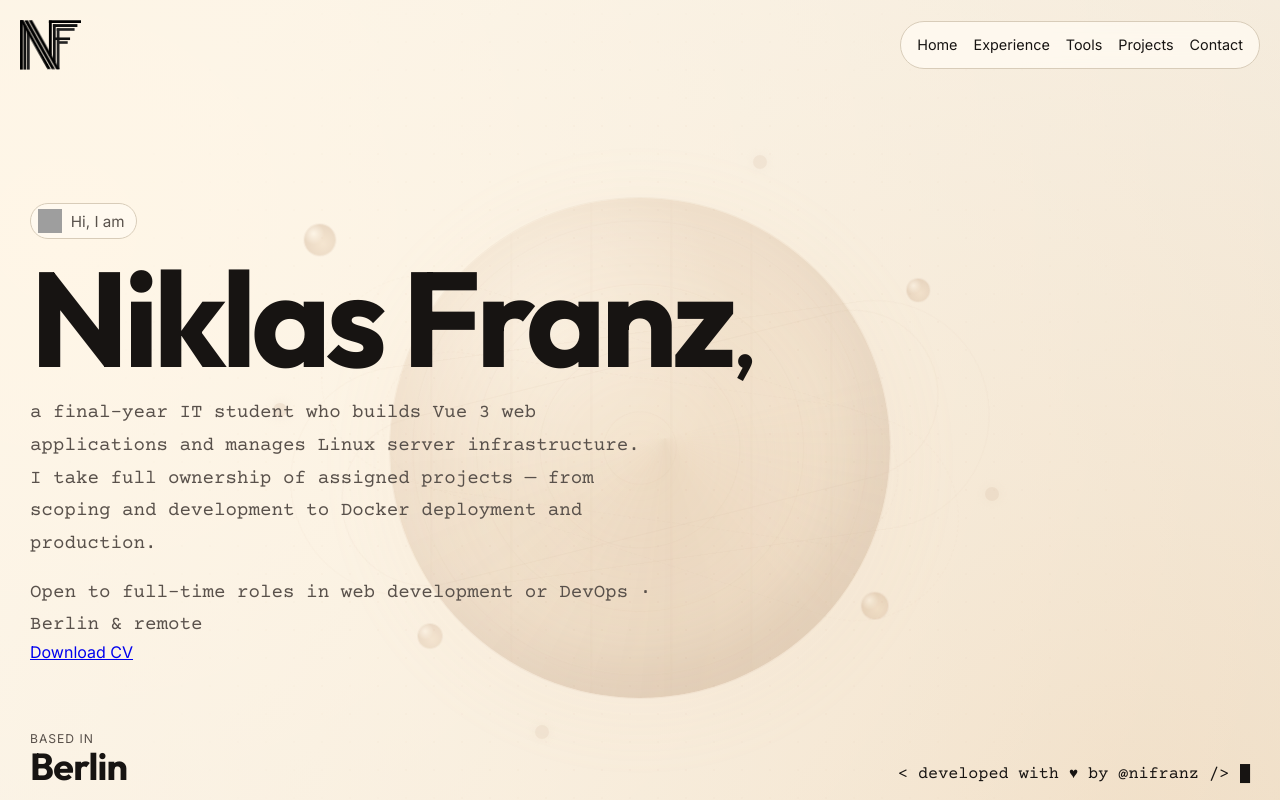
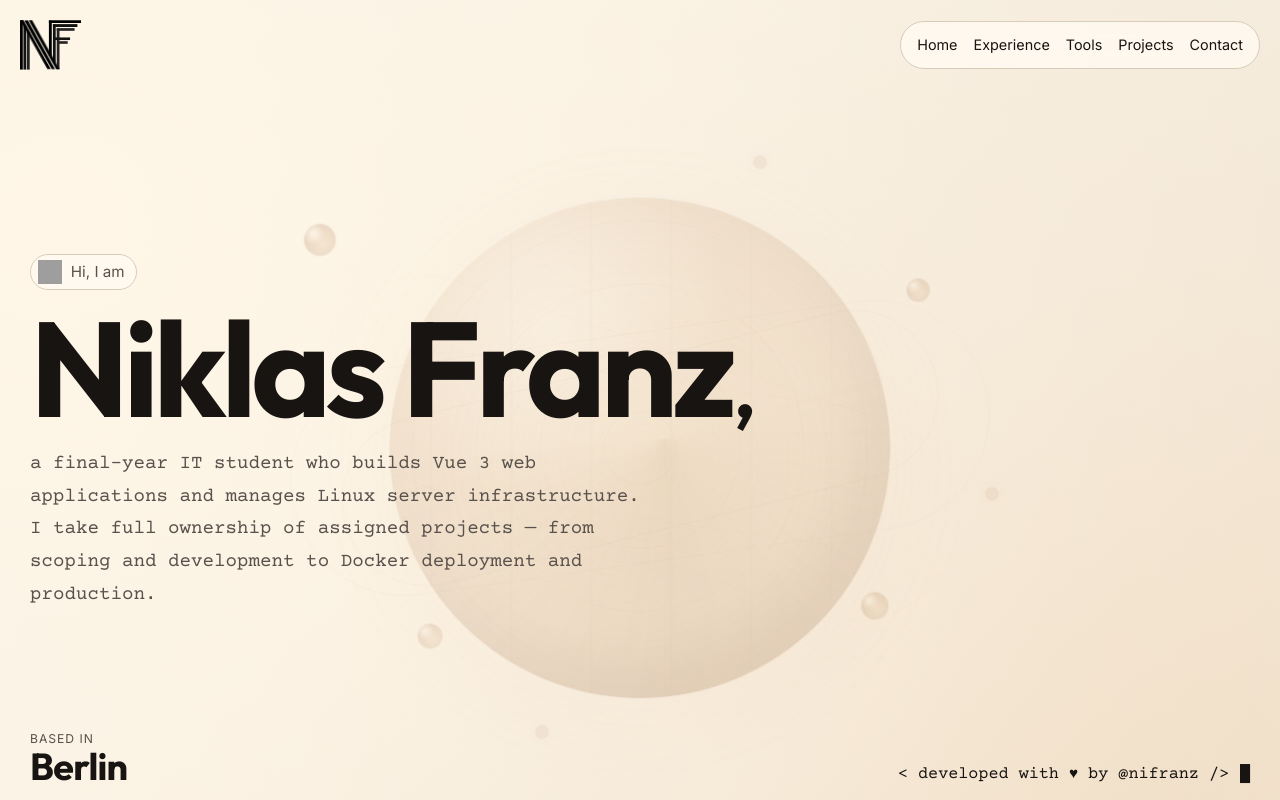
Before and after one commit to nifranz/homepage, a Vue app: page / in a window 1280 px wide. Shown: the top 800 px of the page. Built offline with nearby package versions, Linux system fonts and the light colour scheme; grey boxes are pictures that could not be loaded.

Commit message:
feat: update hero section content

```diff
--- a/src/components/HeroSection.vue
+++ b/src/components/HeroSection.vue
@@ -182,12 +182,6 @@ onBeforeUnmount(() => {
         {{ name }}<span style="font-size: 70pt; font-weight: lighter">,</span>
       </h1>
       <p class="hero-part hero-part-3">{{ description }}</p>
-      <p v-if="heroStatus" class="hero-status hero-part hero-part-3">{{ heroStatus }}</p>
-      <a
-        class="hero-cv-link hero-part hero-part-3"
-        href="/files/niklas-franz-cv.pdf"
-        download
-      >Download CV</a>
     </div>
     <div class="hero-location" aria-label="Location">
       <span>based in</span>
```
